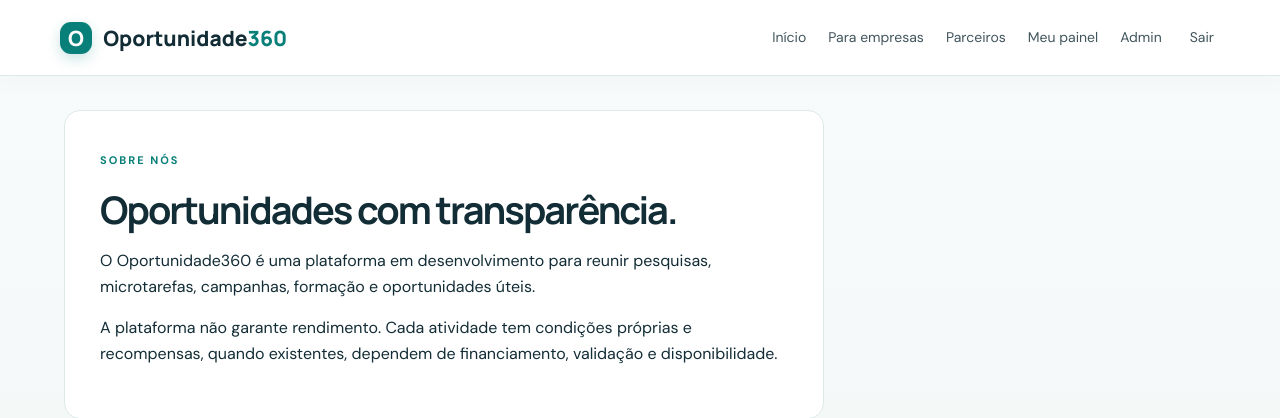
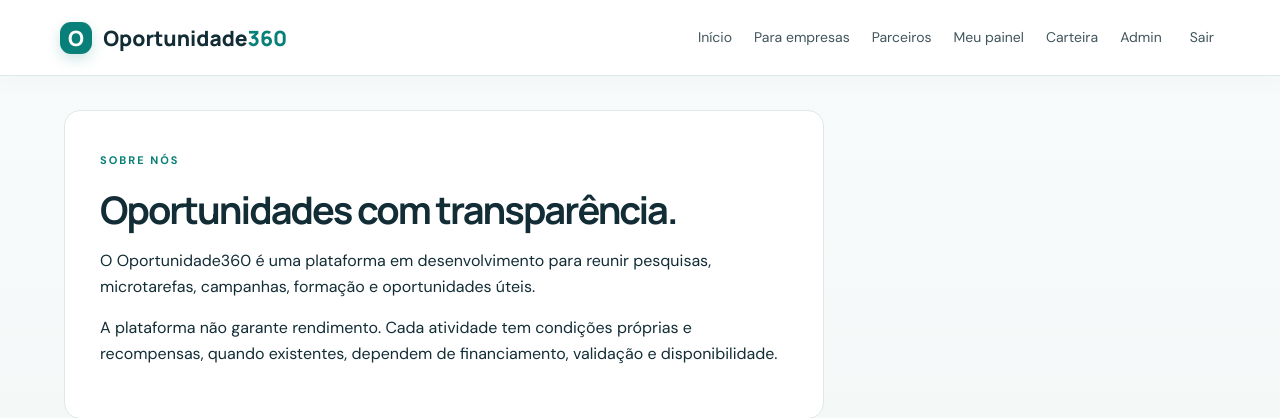
Before and after one commit to carimocarlos61-pixel/Oportunidade360, a Flask app: page /sobre in a window 1280 px wide. Shown: the top 418 px of the page. Run offline with Flask 3, Linux system fonts and the light colour scheme; the visitor is signed in with stand-in values (Sample User, id 1); data comes from the database, SQL or seed files in the repository.

Commit message:
Add wallet shortcut to navigation

```diff
--- a/templates/base.html
+++ b/templates/base.html
@@ -3,7 +3,7 @@
 <link rel="stylesheet" href="{{ url_for('static', filename='style.css') }}"></head><body>
 <header class="top"><a class="brand" href="{{ url_for('index') }}"><span class="brand-mark">O</span> Oportunidade<span>360</span></a>
 <nav><a href="{{ url_for('index') }}">Início</a><a href="{{ url_for('companies') }}">Para empresas</a><a href="{{ url_for('partners_page') }}">Parceiros</a>
-{% if current_user %}<a href="{{ url_for('dashboard') }}">Meu painel</a>{% if current_user.role=='admin' %}<a href="{{ url_for('admin') }}">Admin</a>{% endif %}
+{% if current_user %}<a href="{{ url_for('dashboard') }}">Meu painel</a><a href="{{ url_for('wallet_page') }}">Carteira</a>{% if current_user.role=='admin' %}<a href="{{ url_for('admin') }}">Admin</a>{% endif %}
 <form class="inline" method="post" action="{{ url_for('logout') }}"><input type="hidden" name="csrf_token" value="{{ csrf_token }}"><button class="nav-button">Sair</button></form>
 {% else %}<a href="{{ url_for('login') }}">Entrar</a><a class="nav-cta" href="{{ url_for('register') }}">Criar conta</a>{% endif %}</nav></header>
 <main class="container">
```
